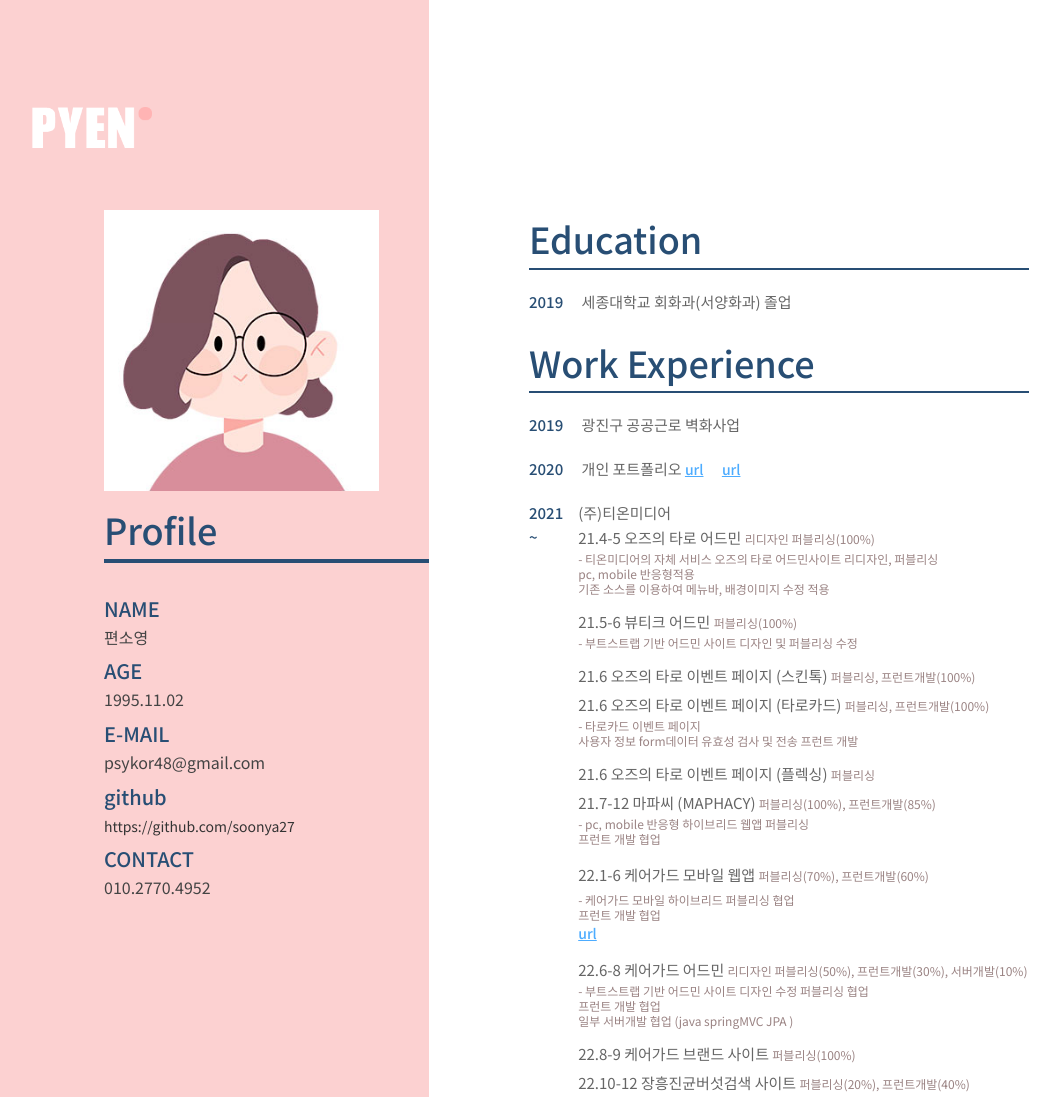
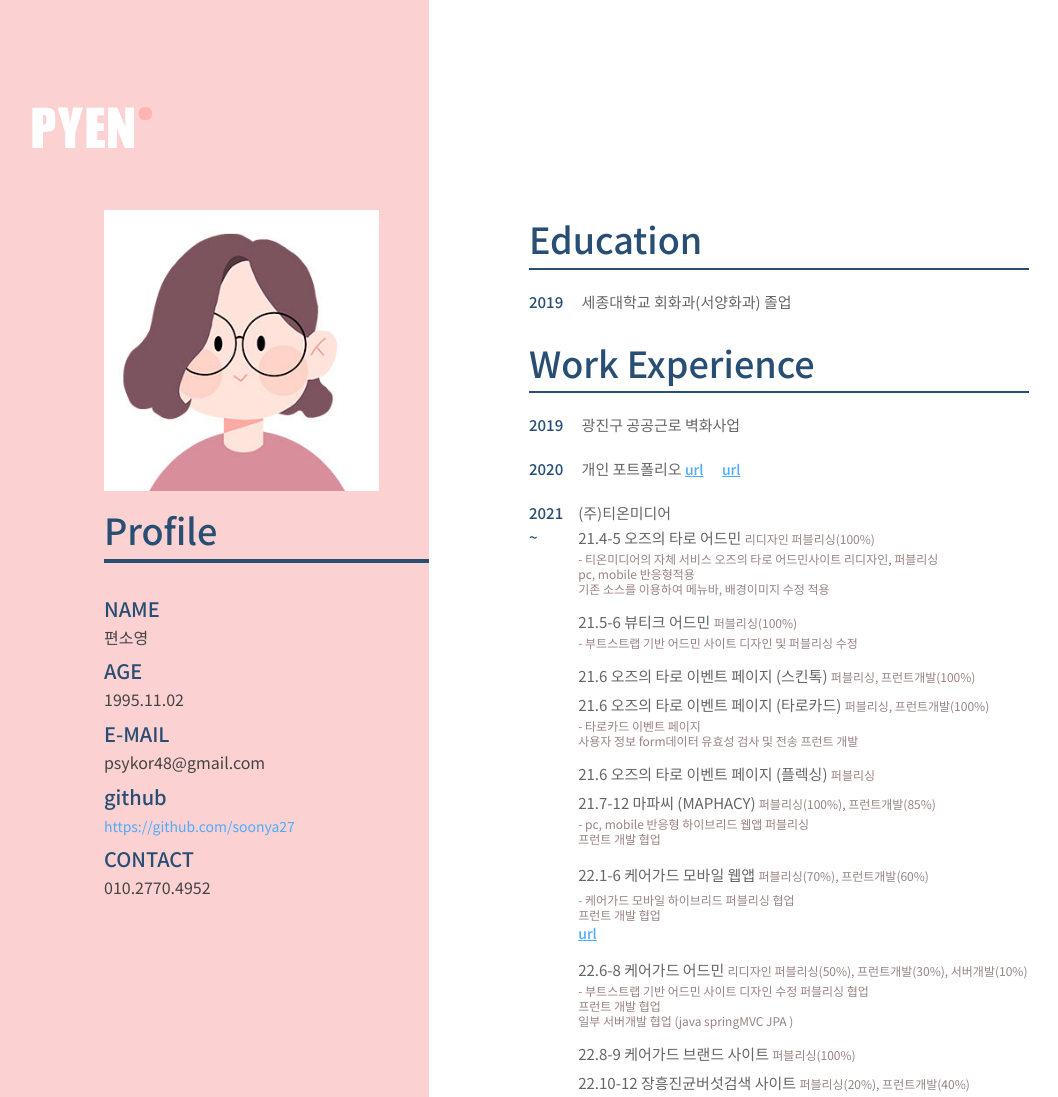
Before and after one commit to soonya27/profile000, a plain HTML site: page about.html in a window 1280 px wide. Shown: the top 1097 px of the page, without its empty margins (83-1141 px from the left). Drawn offline with Linux system fonts and the light colour scheme; some icons are missing.

Commit message:
url 추가

```diff
--- a/about.html
+++ b/about.html
@@ -38,7 +38,7 @@
                     <strong>E-MAIL</strong>
                     <p>psykor48@gmail.com</p>
                     <strong>github</strong>
-                    <p><a href="https://github.com/soonya27" target="_blank">https://github.com/soonya27</a></p>
+                    <p><a href="https://github.com/soonya27" target="_blank"><i class="xi-external-link"></i> https://github.com/soonya27</a></p>
                     <strong>CONTACT</strong>
                     <p>010.2770.4952</p>
                 </div>
--- a/css/common.css
+++ b/css/common.css
@@ -804,6 +804,10 @@ h6 {
 	margin-bottom: 5px;
 }
 
+.sub_about .profile .txt p a {
+	color: #4dacff;
+}
+
 .sub_about .skill {
 	width: 60%;
 	float: left;
```
